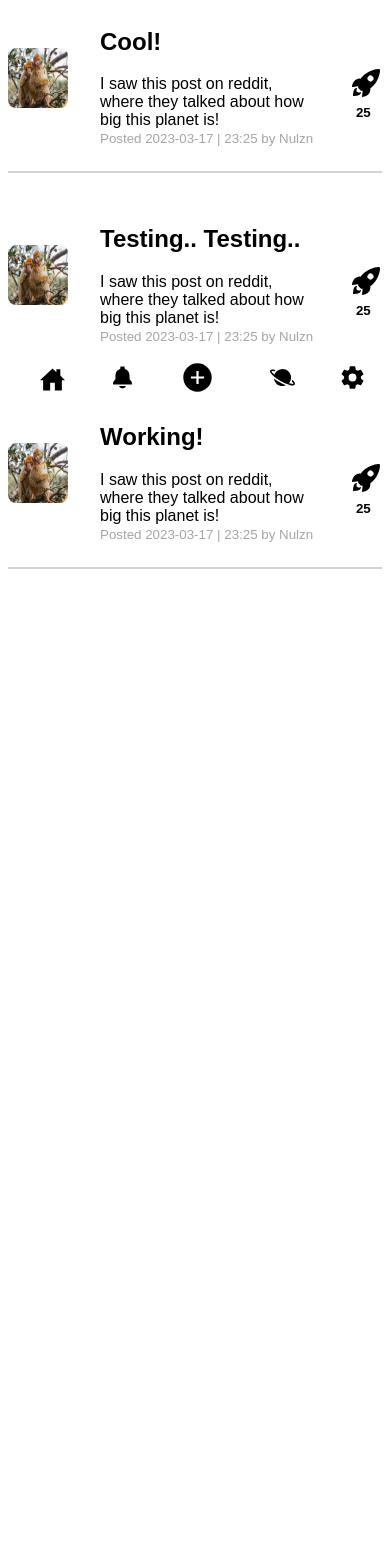
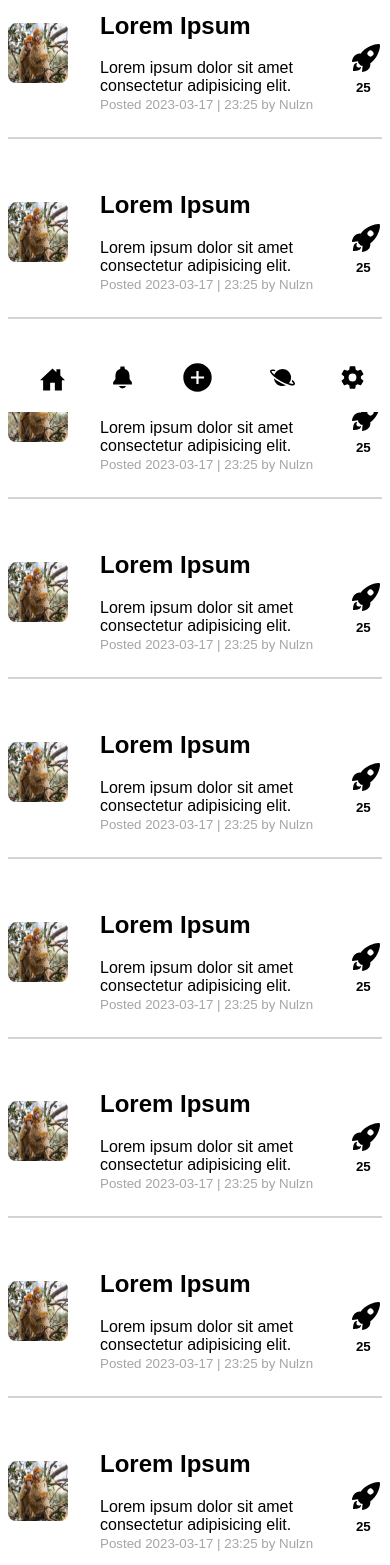
Before and after one commit to Nulzn/Space-Social, a Next.js app: page / in a window 390 px wide. Shown: the part 432-1997 px from the top of the page. Before the commit the page ends 1041 px from the top, so only its background shows below. Built offline with nearby package versions, Linux system fonts and the light colour scheme.

Commit message:
Responsive Update

```diff
--- a/pages/index.tsx
+++ b/pages/index.tsx
@@ -190,8 +190,8 @@ export default function Home() {
                   className={styling.postProfile}
                 />
                 <div className={styling.postInfo}>
-                <h2>Look at this exoplanet!</h2>
-                <p>I saw this post, where they talked about how big this planet is! Amazing!</p>
+                  <h2>Lorem Ipsum</h2>
+                  <p>Lorem ipsum dolor sit amet consectetur adipisicing elit. </p>
                   <small>Posted 2023-03-17 | 23:25 by Nulzn</small>
                 </div>
                 <div className={styling.upvoteFrame}>
@@ -199,11 +199,6 @@ export default function Home() {
                   <small className={styling.upvoteCount}>25</small>
                 </div>
             </div>
-
-
-
-
-
             <div className={styling.postFrame}>
                 <Image
                   src={ProfilePic}
@@ -213,8 +208,8 @@ export default function Home() {
                   className={styling.postProfile}
                 />
                 <div className={styling.postInfo}>
-                <h2>Wow!</h2>
-                <p>I saw this post on reddit, where they talked about how big this planet is!</p>
+                  <h2>Lorem Ipsum</h2>
+                  <p>Lorem ipsum dolor sit amet consectetur adipisicing elit. </p>
                   <small>Posted 2023-03-17 | 23:25 by Nulzn</small>
                 </div>
                 <div className={styling.upvoteFrame}>
@@ -222,7 +217,6 @@ export default function Home() {
                   <small className={styling.upvoteCount}>25</small>
                 </div>
             </div>
-
             <div className={styling.postFrame}>
                 <Image
                   src={ProfilePic}
@@ -232,8 +226,8 @@ export default function Home() {
                   className={styling.postProfile}
                 />
                 <div className={styling.postInfo}>
-                <h2>Cool!</h2>
-                <p>I saw this post on reddit, where they talked about how big this planet is!</p>
+                  <h2>Lorem Ipsum</h2>
+                  <p>Lorem ipsum dolor sit amet consectetur adipisicing elit. </p>
                   <small>Posted 2023-03-17 | 23:25 by Nulzn</small>
                 </div>
                 <div className={styling.upvoteFrame}>
@@ -241,7 +235,6 @@ export default function Home() {
                   <small className={styling.upvoteCount}>25</small>
                 </div>
             </div>
-
             <div className={styling.postFrame}>
                 <Image
                   src={ProfilePic}
@@ -251,8 +244,8 @@ export default function Home() {
                   className={styling.postProfile}
                 />
                 <div className={styling.postInfo}>
-                <h2>Testing.. Testing..</h2>
-                <p>I saw this post on reddit, where they talked about how big this planet is!</p>
+                  <h2>Lorem Ipsum</h2>
+                  <p>Lorem ipsum dolor sit amet consectetur adipisicing elit. </p>
                   <small>Posted 2023-03-17 | 23:25 by Nulzn</small>
                 </div>
                 <div className={styling.upvoteFrame}>
@@ -260,7 +253,6 @@ export default function Home() {
                   <small className={styling.upvoteCount}>25</small>
                 </div>
             </div>
-
             <div className={styling.postFrame}>
                 <Image
                   src={ProfilePic}
@@ -270,8 +262,152 @@ export default function Home() {
                   className={styling.postProfile}
                 />
                 <div className={styling.postInfo}>
-                <h2>Working!</h2>
-                <p>I saw this post on reddit, where they talked about how big this planet is!</p>
+                  <h2>Lorem Ipsum</h2>
+                  <p>Lorem ipsum dolor sit amet consectetur adipisicing elit. </p>
+                  <small>Posted 2023-03-17 | 23:25 by Nulzn</small>
+                </div>
+                <div className={styling.upvoteFrame}>
+                  <IoRocketSharp className={styling.postUpvote}/>
+                  <small className={styling.upvoteCount}>25</small>
+                </div>
+            </div>
+            <div className={styling.postFrame}>
+                <Image
+                  src={ProfilePic}
+                  alt="Monkey Family"
+                  width={60}
+                  height={60}
+                  className={styling.postProfile}
+                />
+                <div className={styling.postInfo}>
+                  <h2>Lorem Ipsum</h2>
+                  <p>Lorem ipsum dolor sit amet consectetur adipisicing elit. </p>
+                  <small>Posted 2023-03-17 | 23:25 by Nulzn</small>
+                </div>
+                <div className={styling.upvoteFrame}>
+                  <IoRocketSharp className={styling.postUpvote}/>
+                  <small className={styling.upvoteCount}>25</small>
+                </div>
+            </div>
+            <div className={styling.postFrame}>
+                <Image
+                  src={ProfilePic}
+                  alt="Monkey Family"
+                  width={60}
+                  height={60}
+                  className={styling.postProfile}
+                />
+                <div className={styling.postInfo}>
+                  <h2>Lorem Ipsum</h2>
+                  <p>Lorem ipsum dolor sit amet consectetur adipisicing elit. </p>
+                  <small>Posted 2023-03-17 | 23:25 by Nulzn</small>
+                </div>
+                <div className={styling.upvoteFrame}>
+                  <IoRocketSharp className={styling.postUpvote}/>
+                  <small className={styling.upvoteCount}>25</small>
+                </div>
+            </div>
+            <div className={styling.postFrame}>
+                <Image
+                  src={ProfilePic}
+                  alt="Monkey Family"
+                  width={60}
+                  height={60}
+                  className={styling.postProfile}
+                />
+                <div className={styling.postInfo}>
+                  <h2>Lorem Ipsum</h2>
+                  <p>Lorem ipsum dolor sit amet consectetur adipisicing elit. </p>
+                  <small>Posted 2023-03-17 | 23:25 by Nulzn</small>
+                </div>
+                <div className={styling.upvoteFrame}>
+                  <IoRocketSharp className={styling.postUpvote}/>
+                  <small className={styling.upvoteCount}>25</small>
+                </div>
+            </div>
+            <div className={styling.postFrame}>
+                <Image
+                  src={ProfilePic}
+                  alt="Monkey Family"
+                  width={60}
+                  height={60}
+                  className={styling.postProfile}
+                />
+                <div className={styling.postInfo}>
+                  <h2>Lorem Ipsum</h2>
+                  <p>Lorem ipsum dolor sit amet consectetur adipisicing elit. </p>
+                  <small>Posted 2023-03-17 | 23:25 by Nulzn</small>
+                </div>
+                <div className={styling.upvoteFrame}>
+                  <IoRocketSharp className={styling.postUpvote}/>
+                  <small className={styling.upvoteCount}>25</small>
+                </div>
+            </div>
+            <div className={styling.postFrame}>
+                <Image
+                  src={ProfilePic}
+                  alt="Monkey Family"
+                  width={60}
+                  height={60}
+                  className={styling.postProfile}
+                />
+                <div className={styling.postInfo}>
+                  <h2>Lorem Ipsum</h2>
+                  <p>Lorem ipsum dolor sit amet consectetur adipisicing elit. </p>
+                  <small>Posted 2023-03-17 | 23:25 by Nulzn</small>
+                </div>
+                <div className={styling.upvoteFrame}>
+                  <IoRocketSharp className={styling.postUpvote}/>
+                  <small className={styling.upvoteCount}>25</small>
+                </div>
+            </div>
+            <div className={styling.postFrame}>
+                <Image
+                  src={ProfilePic}
+                  alt="Monkey Family"
+                  width={60}
+                  height={60}
+                  className={styling.postProfile}
+                />
+                <div className={styling.postInfo}>
+                  <h2>Lorem Ipsum</h2>
+                  <p>Lorem ipsum dolor sit amet consectetur adipisicing elit. </p>
+                  <small>Posted 2023-03-17 | 23:25 by Nulzn</small>
+                </div>
+                <div className={styling.upvoteFrame}>
+                  <IoRocketSharp className={styling.postUpvote}/>
+                  <small className={styling.upvoteCount}>25</small>
+                </div>
+            </div>
+            <div className={styling.postFrame}>
+                <Image
+                  src={ProfilePic}
+                  alt="Monkey Family"
+                  width={60}
+                  height={60}
+                  className={styling.postProfile}
+                />
+                <div className={styling.postInfo}>
+                  <h2>Lorem Ipsum</h2>
+                  <p>Lorem ipsum dolor sit amet consectetur adipisicing elit. </p>
+                  <small>Posted 2023-03-17 | 23:25 by Nulzn</small>
+                </div>
+                <div className={styling.upvoteFrame}>
+                  <IoRocketSharp className={styling.postUpvote}/>
+                  <small className={styling.upvoteCount}>25</small>
+                </div>
+            </div>
+            <div className={styling.postFrame}>
+                <Image
+                  src={ProfilePic}
+                  alt="Monkey Family"
+                  width={60}
+                  height={60}
+                  className={styling.postProfile}
+                />
+                <div className={styling.postInfo}>
+                  <h2>Lorem Ipsum</h2>
+                  <p>Lorem ipsum dolor sit amet consectetur adipisicing elit. </p>
                   <small>Posted 2023-03-17 | 23:25 by Nulzn</small>
                 </div>
                 <div className={styling.upvoteFrame}>
--- a/pages/settings.tsx
+++ b/pages/settings.tsx
@@ -168,7 +168,7 @@ export default function Settings() {
 
                     <small className={styling.invalidCred} style={invalidCredentials}>Incorrect password!</small>
 
-                    <div>
+                    <div className={styling.optionBtns}>
                         <button className={styling.applyChangesButton} type="submit">Apply Changes</button>
                         <button className={styling.deleteAccountButton}>Delete Account</button>
                     </div>
--- a/pages/user/login.tsx
+++ b/pages/user/login.tsx
@@ -73,6 +73,8 @@ export default function LoginUser() {
                     <input type="submit" value={"Login"} className={styling.submit}/>
                 </form>
 
+                <a href="/user/new" className={styling.registerBtn}><button>Register</button></a>
+
                 <ul className={styling.responsiveSidebar}>
                     <Link href={"/"}>
                         <li><IoHomeSharp className={styling.HomeIcon}/></li>
--- a/pages/user/new.tsx
+++ b/pages/user/new.tsx
@@ -39,7 +39,7 @@ export default function NewUser() {
                     <p>Agree to the <Link className={styling.linkToTerms} href={"/policy/termsandservice"}>Terms & Service</Link></p>
                 </div>
 
-                <div>
+                <div className={styling.optionsBtns}>
                     <input type="submit" value={"Sign Up"} className={styling.submit}/>
                     <Link href={"/"}>
                         <button value={"Sign Up"} className={styling.submit}>Go Back</button>
--- a/styles/Home.module.css
+++ b/styles/Home.module.css
@@ -352,6 +352,10 @@
 
 @media screen and (max-width: 612px) {
 
+    .postFramePositioning {
+        margin-top: 4em;
+    }
+
     .PlanetsIcon, .HomeIcon, .SettingsIcon, .NotificationsIcon {
         font-size: 25px;
     }
@@ -424,5 +428,6 @@
 
     .signIn {
         right: 1em;
+        border-radius: 0.4em;
     }
 }
```
Also changed, not shown: styles/Login.module.css (+34 -0 lines), styles/NewUser.module.css (+41 -0 lines), styles/Settings.module.css (+15 -0 lines). Lines whose indentation alone changed are shown as unchanged.
